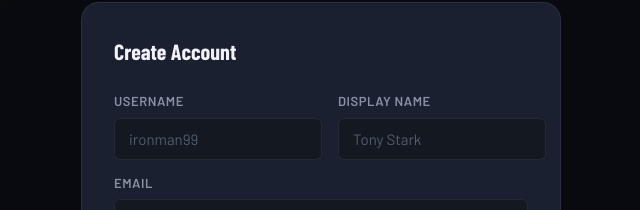
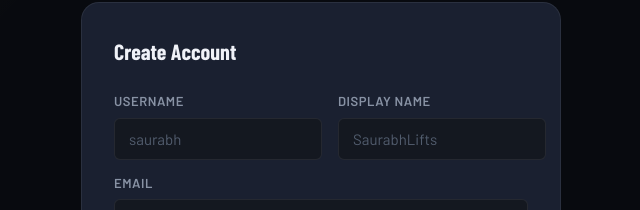
Before and after one commit to Saurabh20-05/Liftsy, a React (Create React App) app in the folder frontend/: page /register in a window 1280 px wide. Shown: the part 199-409 px from the top of the page, without its empty margins (319-959 px from the left). Built offline with nearby package versions, Linux system fonts and the light colour scheme; no server answers.

Commit message:
placeholders fixed

```diff
--- a/frontend/src/pages/RegisterPage.js
+++ b/frontend/src/pages/RegisterPage.js
@@ -60,12 +60,12 @@ export default function RegisterPage() {
             <div className="grid-2">
               <div className="form-group">
                 <label className="form-label">Username</label>
-                <input className="form-input" type="text" placeholder="ironman99" value={form.username}
+                <input className="form-input" type="text" placeholder="saurabh" value={form.username}
                   onChange={(e) => setForm({ ...form, username: e.target.value })} required minLength={3} />
               </div>
               <div className="form-group">
                 <label className="form-label">Display Name</label>
-                <input className="form-input" type="text" placeholder="Tony Stark" value={form.displayName}
+                <input className="form-input" type="text" placeholder="SaurabhLifts" value={form.displayName}
                   onChange={(e) => setForm({ ...form, displayName: e.target.value })} />
               </div>
             </div>
```
